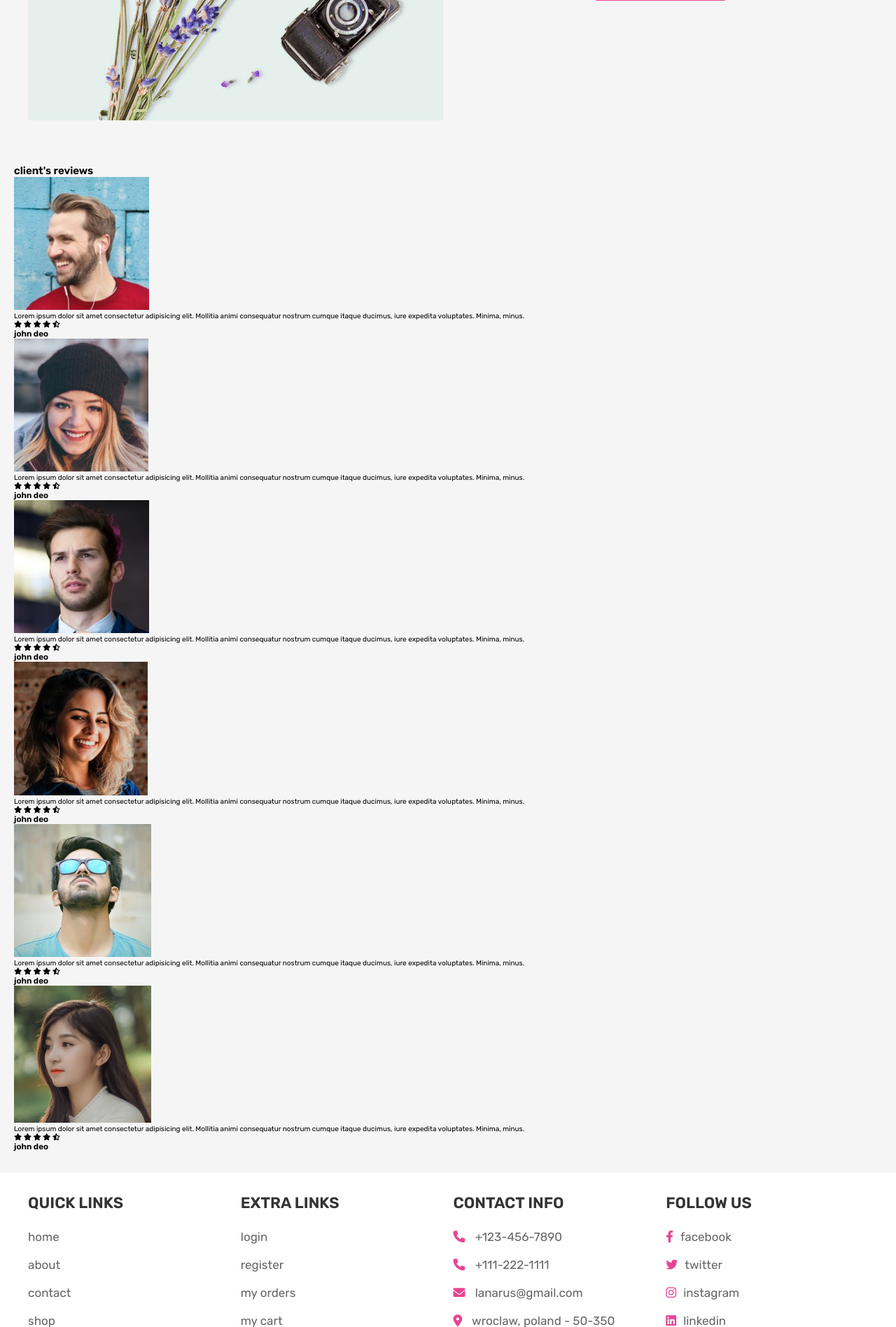
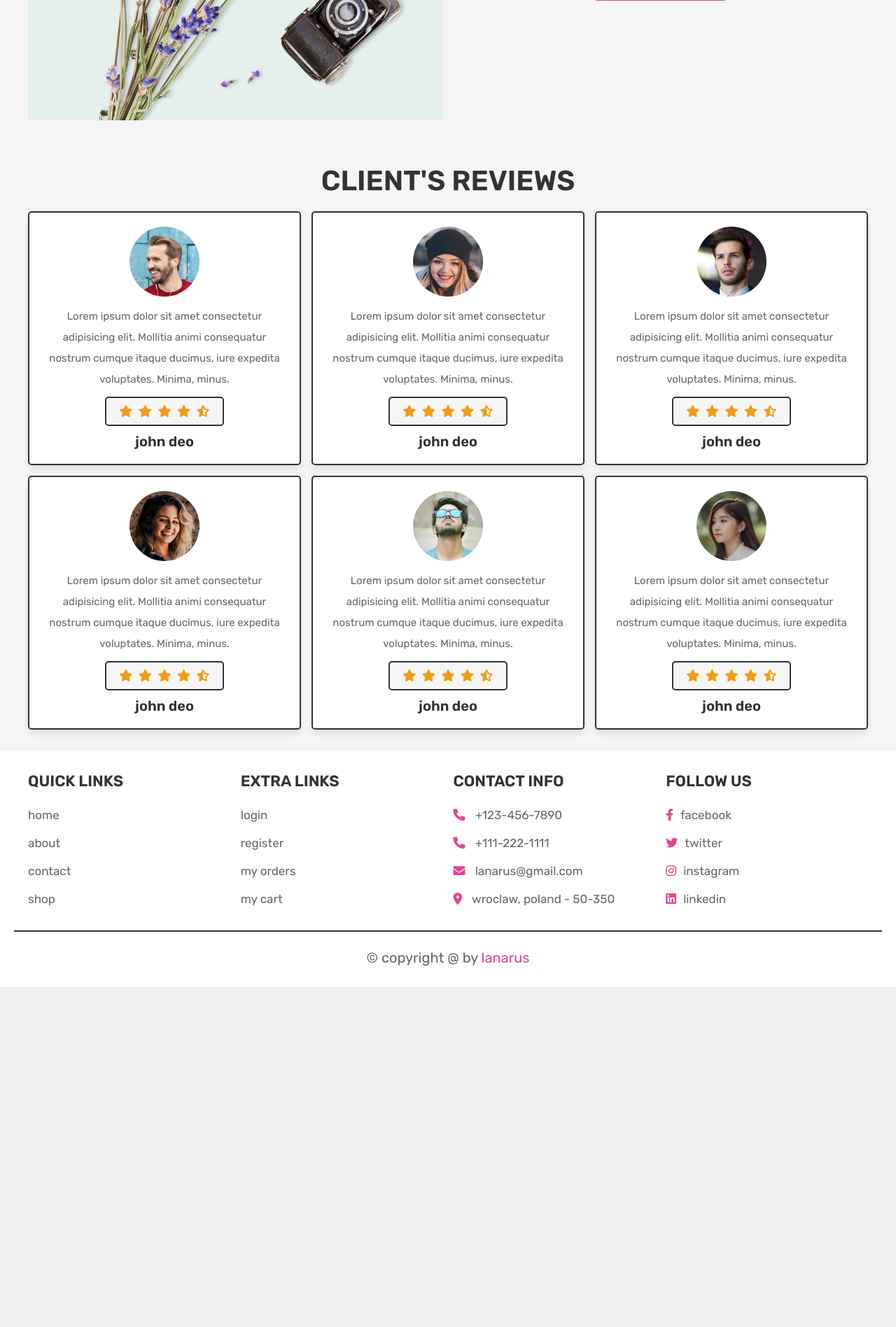
Before and after one commit to Lanarus/flower-shop, a PHP site: page /about.php in a window 1280 px wide. Shown: the part 1740-3637 px from the top of the page at 70% size. After the commit the page ends 3151 px from the top, so only its background shows below. Run offline with PHP 8.4, Linux system fonts and the light colour scheme.

Commit message:
about.reviews css

```diff
--- a/css/style1.css
+++ b/css/style1.css
@@ -102,6 +102,14 @@ html{
  .heading p a:hover{
     text-decoration: underline;
  }
+
+ .title{
+   text-align: center;
+   margin-bottom: 2rem;
+   color:var(--black);
+   text-transform: uppercase;
+   font-size: 4rem;
+}
 
 .form-container{
     display: flex;
@@ -335,6 +343,54 @@ html{
     flex-wrap: wrap-reverse;
  }
 
+ .reviews .box-container{
+   max-width: 1200px;
+   margin:0 auto;
+   display: grid;
+   grid-template-columns: repeat(auto-fit, minmax(30rem, 1fr));
+   gap:1.5rem;
+   align-items: flex-start;
+   justify-content: center;
+}
+
+.reviews .box-container .box{
+   padding:2rem;
+   text-align: center;
+   background-color: var(--white);
+   box-shadow: var(--box-shadow);
+   border:var(--border);
+   border-radius: .5rem;
+}
+.reviews .box-container .box img{
+   height: 10rem;
+   width: 10rem;
+   border-radius: 50%;
+}
+.reviews .box-container .box p{
+   padding:1rem 0;
+   font-size: 1.5rem;
+   color:var(--light-color);
+   line-height: 2;
+}
+
+.reviews .box-container .box .stars{
+   display: inline-block;
+   background: var(--light-bg);
+   border-radius: .5rem;
+   padding:1rem 1.5rem;
+   border:var(--border);
+}
+
+.reviews .box-container .box .stars i{
+   color:var(--orange);
+   font-size: 1.7rem;
+   margin:0 .3rem;
+}
+.reviews .box-container .box h3{
+   font-size: 2rem;
+   color:var(--black);
+   margin-top: 1rem;
+}
 
  .footer{
     background-color: var(--white);
```
